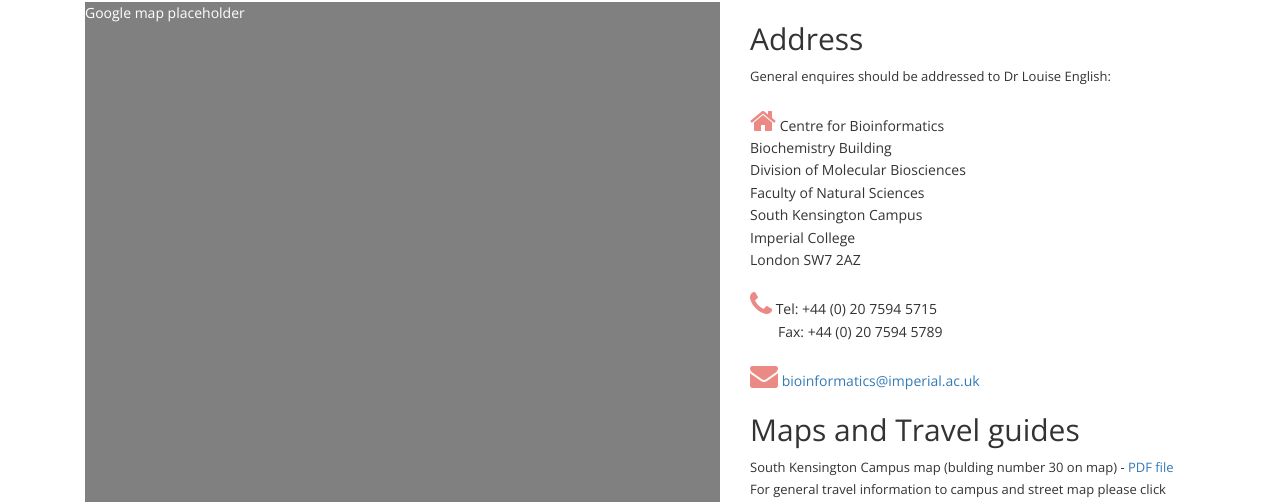
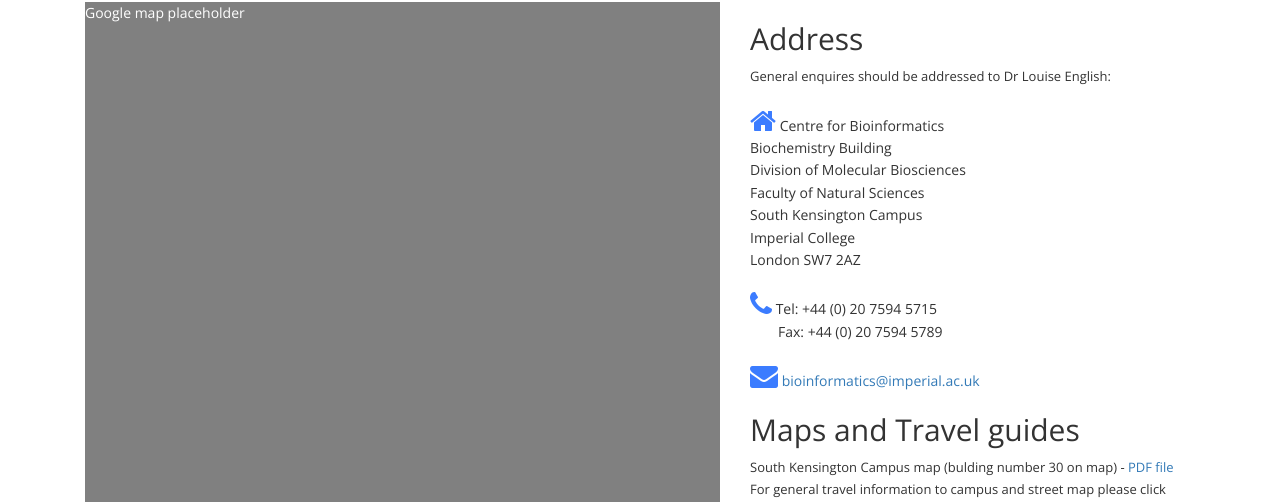
Before and after one commit to tcofoegbu/sbg, a Jekyll site: the page built from contactus.md, in a window 1280 px wide. Shown: the part 287-791 px from the top of the page. Built offline with Jekyll 4.4.1, drawn with Linux system fonts in a browser that asks for light colours.

Commit message:
minor house keeping

```diff
--- a/_includes/header.html
+++ b/_includes/header.html
@@ -28,8 +28,8 @@
 		            {%- assign my_page = site.pages | where: "path", path | first -%}
 		            {%- if my_page.title -%}
 		         <li role="presentation"><a href="{{ my_page.url | relative_url }}"
-		            	class="{% if page.url == my_page.url %}active{% endif %}">
-		            	{{ my_page.title | escape }}</a></li>
+		         	class="{% if page.url == my_page.url %}active{% endif %}">
+		         	{{ my_page.title | escape }}</a></li>
 		            {%- endif -%}
 		          {% endfor -%}
               </ul>
--- a/assets/css/style.css
+++ b/assets/css/style.css
@@ -913,7 +913,7 @@ ul.sidebar-gallery {
 }
 
 .contact-info i {
-	color:#eb8984;
+	color:#3B7CFF;
 }
 
 .contact-form {
```
